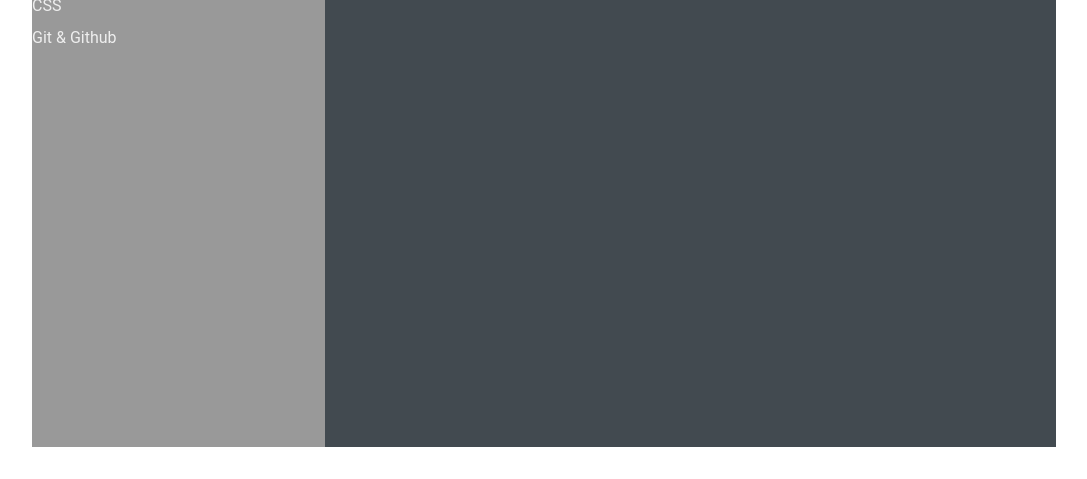
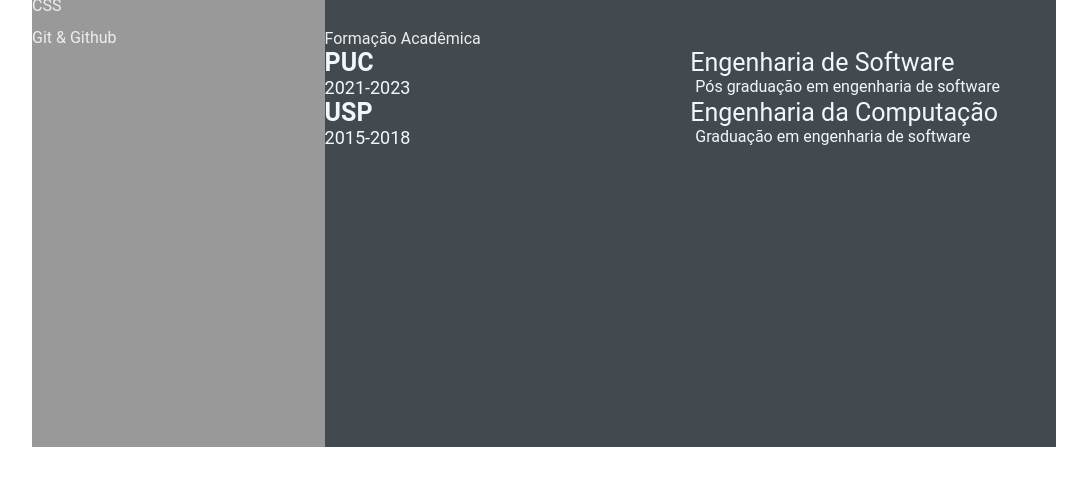
Before and after one commit to Alinerock/Testando.github.io, a plain HTML site: page index.html in a window 1280 px wide. Shown: the part 385-864 px from the top of the page, without its empty margins (96-1183 px from the left). Drawn offline with Linux system fonts and the light colour scheme.

Commit message:
feature: add index.html (#5)

```diff
--- a/index.html
+++ b/index.html
@@ -1,5 +1,6 @@
 <!DOCTYPE html>
 <html lang="en">
+
 <head>
     <meta charset="UTF-8">
     <meta http-equiv="X-UA-Compatible" content="IE=edge">
@@ -7,6 +8,7 @@
     <title>Aline Rocha</title>
     <link rel="stylesheet" href="style.css">
 </head>
+
 <body>
     <main class="resume-contents">
         <section class="left-section">
@@ -30,9 +32,15 @@
                 <div class="skills">
                     <p class="left-title">Skills</p>
                     <ul>
-                        <li><p>HTML</p></li>
-                        <li><p>CSS</p></li>
-                        <li><p>Git & Github</p></li>
+                        <li>
+                            <p>HTML</p>
+                        </li>
+                        <li>
+                            <p>CSS</p>
+                        </li>
+                        <li>
+                            <p>Git & Github</p>
+                        </li>
                     </ul>
                 </div>
             </section>
@@ -72,7 +80,31 @@
                     </div>
                 </div>
             </section>
+
+            <section class="education gap">
+                <div class="right-title">Formação Acadêmica</div>
+                <div class="education-contents">
+                    <div class="education-left">
+                        <p class="education-school-name">PUC</p>
+                        <p class="education-time-period">2021-2023</p>
+                    </div>
+                    <div class="education-right">
+                        <p class="education-subject">Engenharia de Software</p>
+                        <p class="education-desc">Pós graduação em engenharia de software</p>
+                    </div>
+
+                    <div class="education-left">
+                        <p class="education-school-name">USP</p>
+                        <p class="education-time-period">2015-2018</p>
+                    </div>
+                    <div class="education-right">
+                        <p class="education-subject">Engenharia da Computação</p>
+                        <p class="education-desc">Graduação em engenharia de software</p>
+                    </div>
+                </div>
+            </section>
         </section>
     </main>
 </body>
+
 </html>
```
